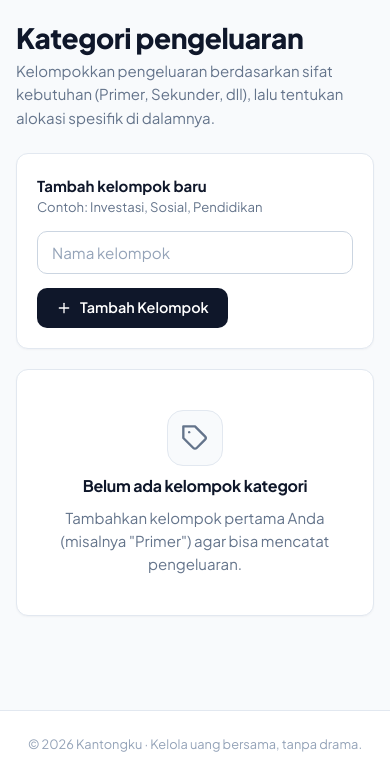
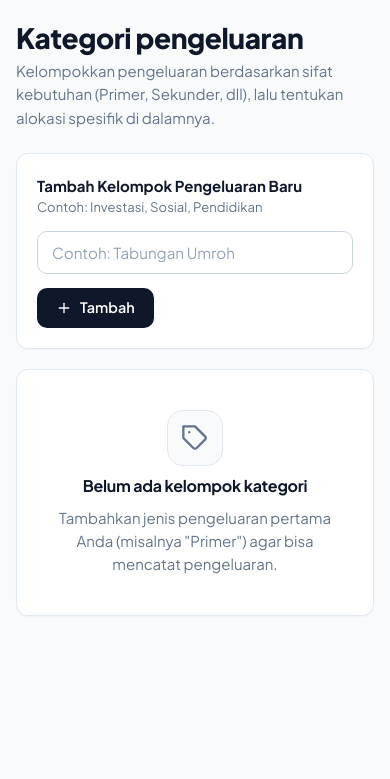
Before and after one commit to Ferginho77/financial-pbo, an ASP.NET Core app: page /Categories in a window 390 px wide; the page is wider, and only the part inside the window is pictured. Shown: the part 65-844 px from the top of that part. Run offline with ASP.NET Core 8, Linux system fonts and the light colour scheme; the visitor is signed in with stand-in values (Sample User, id 1); data that the repository does not hold is empty; the project's own start-up code is not run, and a stand-in starts its controllers and pages; some libraries are stand-ins or nearby versions.

Commit message:
menyesuaikan tampilan mobile

```diff
--- a/Kantongku/Views/Categories/Index.cshtml
+++ b/Kantongku/Views/Categories/Index.cshtml
@@ -12,11 +12,11 @@
 
 <form asp-action="CreateGroup" method="post" class="card inline-form" novalidate>
     <div class="inline-form__text">
-        <strong>Tambah kelompok baru</strong>
+        <strong>Tambah Kelompok Pengeluaran Baru</strong>
         <span class="muted small">Contoh: Investasi, Sosial, Pendidikan</span>
     </div>
-    <input type="text" name="name" class="input" maxlength="60" placeholder="Nama kelompok" required aria-label="Nama kelompok baru" />
-    <button type="submit" class="btn btn--primary">@Icons.Get("plus", 16) Tambah Kelompok</button>
+    <input type="text" name="name" class="input" maxlength="60" placeholder="Contoh: Tabungan Umroh" required aria-label="Nama kelompok baru" />
+    <button type="submit" class="btn btn--primary">@Icons.Get("plus", 16) Tambah</button>
 </form>
 
 @if (Model.Count == 0)
@@ -24,7 +24,7 @@
     <div class="card empty-state">
         <span class="empty-state__icon">@Icons.Get("tag", 28)</span>
         <h3>Belum ada kelompok kategori</h3>
-        <p>Tambahkan kelompok pertama Anda (misalnya "Primer") agar bisa mencatat pengeluaran.</p>
+        <p>Tambahkan jenis pengeluaran pertama Anda (misalnya "Primer") agar bisa mencatat pengeluaran.</p>
     </div>
 }
 else
--- a/Kantongku/Views/Shared/_Layout.cshtml
+++ b/Kantongku/Views/Shared/_Layout.cshtml
@@ -83,10 +83,6 @@
         @RenderBody()
     </main>
 
-    <footer class="footer">
-        <span>© @DateTime.Now.Year Kantongku · Kelola uang bersama, tanpa drama.</span>
-    </footer>
-
     <script src="~/js/site.js" asp-append-version="true"></script>
     @await RenderSectionAsync("Scripts", required: false)
 </body>
--- a/Kantongku/appsettings.json
+++ b/Kantongku/appsettings.json
@@ -1,6 +1,6 @@
 {
   "ConnectionStrings": {
-    "DefaultConnection": "Server=localhost;Port=3306;Database=kantongku_db;User=root;Password=;AllowPublicKeyRetrieval=True;SslMode=None;"
+    "DefaultConnection": "Server=localhost;Port=3306;Database=kantongku;User=root;Password=;AllowPublicKeyRetrieval=True;SslMode=None;"
   },
   "Logging": {
     "LogLevel": {
```
Also changed, not shown: Kantongku/Views/Home/Index.cshtml (+17 -13 lines), Kantongku/Kantongku.csproj.
